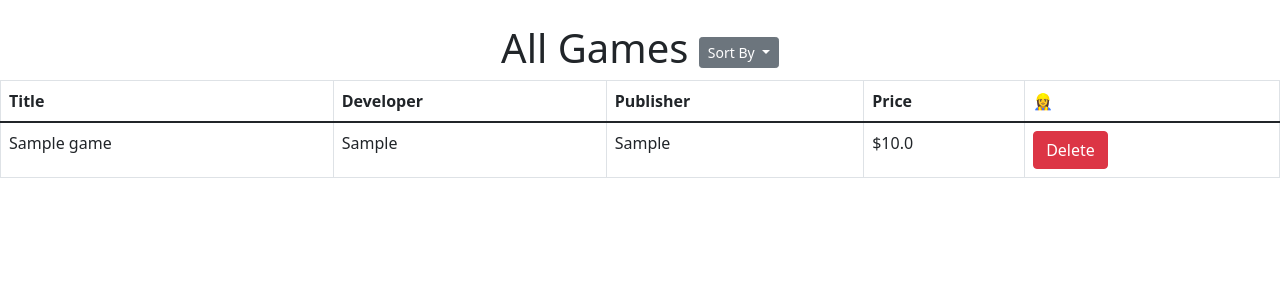
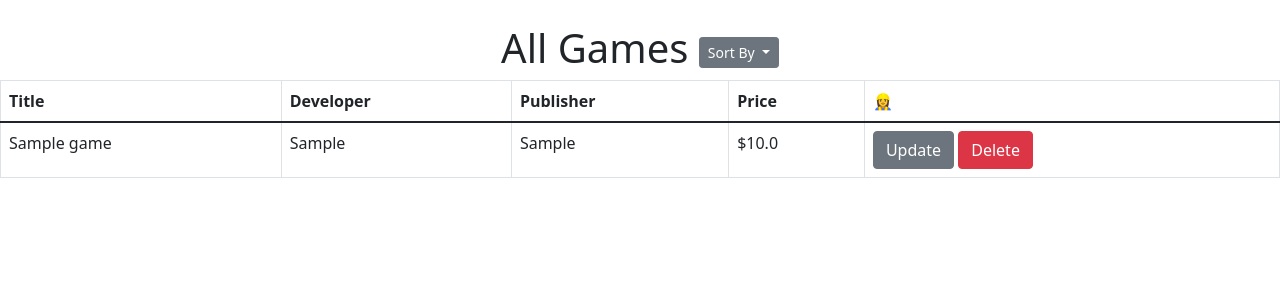
Before and after one commit to galva041/CS180SteamDatabaseWeb, a Django app: page /allGames/ in a window 1280 px wide. Shown: the part 56-356 px from the top of the page. Run offline with Django 4.2, Linux system fonts and the light colour scheme; tables that the repository leaves empty hold one stand-in row (values such as "Sample post").

Commit message:
added update function

```diff
--- a/home/templates/home/DisplayGames.html
+++ b/home/templates/home/DisplayGames.html
@@ -44,6 +44,7 @@
                     <td>Free</td>
                   {% endif %}
                   <td> <!-- Button trigger modal -->
+                    <a href="{% url 'update-game' item.id %}" class="btn btn-secondary">Update</a>
                     <button type="button" class="btn btn-danger" data-bs-toggle="modal" data-bs-target="#exampleModal">
                       Delete
                     </button>
```
